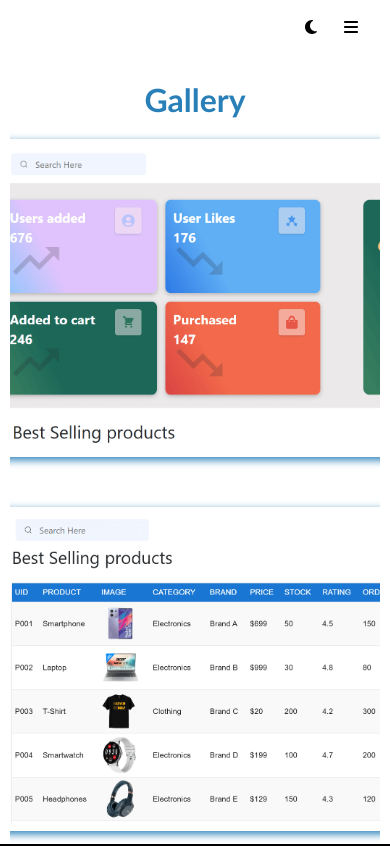
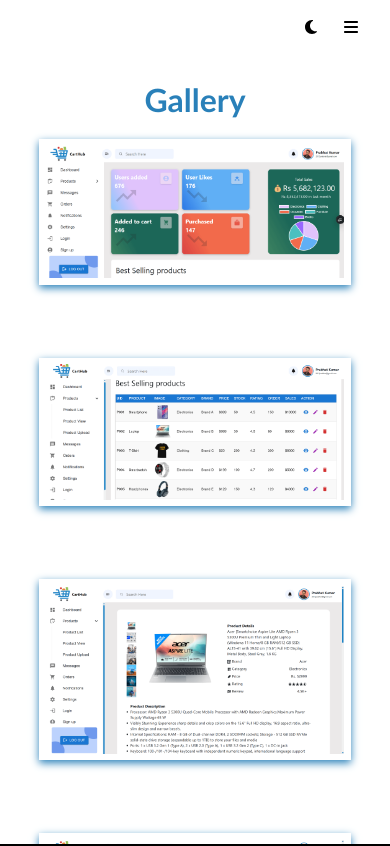
Before and after one commit to 2012prabhat/Portfolio-V2, a React (Create React App) app: page /projects/1 in a window 390 px wide. Shown: the top 846 px of the page. Built offline with nearby package versions, Linux system fonts and the light colour scheme.

Commit message:
Screens updated

```diff
--- a/src/components/ProjectData.js
+++ b/src/components/ProjectData.js
@@ -1,7 +1,7 @@
 const projectData = [
   {
     id: 1,
-    img: "/projects/cartHub.png",
+    img: "/Projects/cartHub.png",
     name: "CartHub",
     heading: "A Shopping Dashboard for Product Management",
     overview: `CartHub is a shopping admin panel designed to manage products efficiently for an e-commerce website. The dashboard allows users to add, update, and remove products while providing a structured and user-friendly interface. Built with React.js, Material UI, and Bootstrap, it ensures a modern and responsive experience with interactive UI components.`,
@@ -28,7 +28,7 @@ const projectData = [
 },
     {
         id: 2,
-        img: "/projects/gss.png",
+        img: "/Projects/gss.png",
         name: "Global Survey Solutions",
         heading: "A Professional Organization Website",
         overview: `Global Survey Solutions is a corporate website designed to showcase the company's expertise in survey research and data analysis. The website provides detailed information about the organization's services, industry experience, and client success stories. With a clean and modern design, it ensures easy navigation and accessibility for visitors. Built using React.js, CSS, and JavaScript, the website delivers a seamless user experience with responsive design and interactive elements.`,
@@ -52,7 +52,7 @@ const projectData = [
 
     {
         id:3,
-        img:"/projects/pSnipp.jpeg",
+        img:"/Projects/pSnipp.jpeg",
         name:"PSnipp",
         heading:"A Code Snippet Manager",
         overview:`Prabhat Snippets is a user-friendly web application
--- a/src/components/ProjectScreen.jsx
+++ b/src/components/ProjectScreen.jsx
@@ -22,7 +22,7 @@ function ProjectScreen() {
       </div>
       <div className="projectScreen imgCont">
       {Array.from({ length: proData?.links?.gallery }, (_, index) => (
-        <img src={`${proData.name.replace(/\s+/g, "_")}/(${index + 1}).png`} alt="" />
+        <img data-aos="fade-in" src={`/Projects/${proData.name.replace(/\s+/g, "_")}/(${index + 1}).png`} alt="" />
 
       ))}
       </div>
--- a/src/components/css/ProjectScreen.css
+++ b/src/components/css/ProjectScreen.css
@@ -1,17 +1,34 @@
 .projectScreen.imgCont{
-    display: flex;
-    flex-direction: column;
-    align-items: center;
-    justify-content: center;
     gap: 50px;
     margin: 20px;
 }
 
 .projectScreen.imgCont img {
-    max-height: 700px;
-    max-width: 700px;
-    /* border: 2px solid var(--activeCol); */
+    /* max-height: 700px; */
+    max-width: 70vw;
     padding: 2%;
     box-shadow: var(--activeCol) 0px 3px 8px;
+    margin-bottom: 70px;
+}
+
+
+.projectScreen.imgCont img:nth-child(even) {
+    float: right;
+}
+
+
+@media screen and (max-width:700px) {
+    .projectScreen.imgCont img:nth-child(even) {
+        float: none;
+    }
+
+    .projectScreen.imgCont{
+        text-align: center;
+    }
+
+    .projectScreen.imgCont img {
+        max-width: 80vw;
+    }
+
 
 }
```
